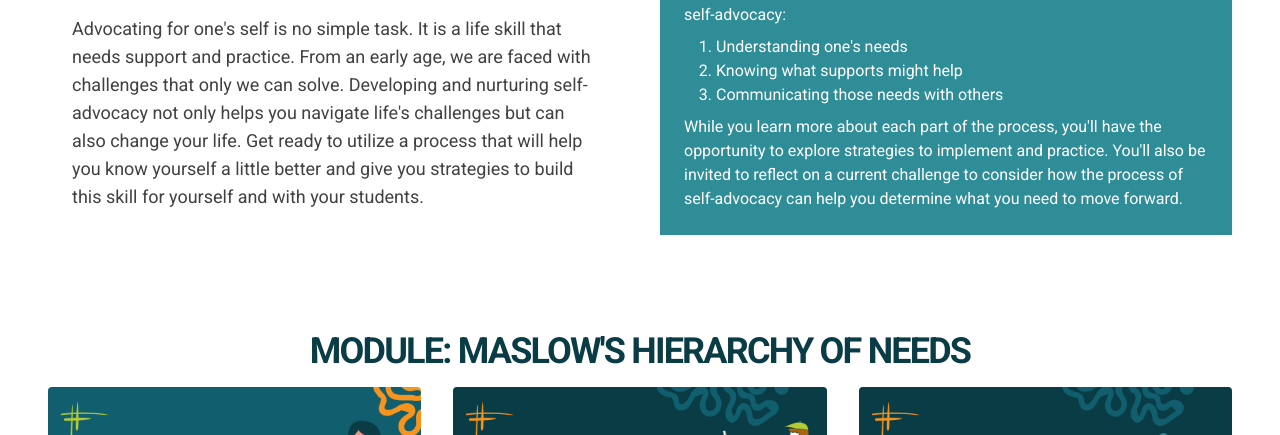
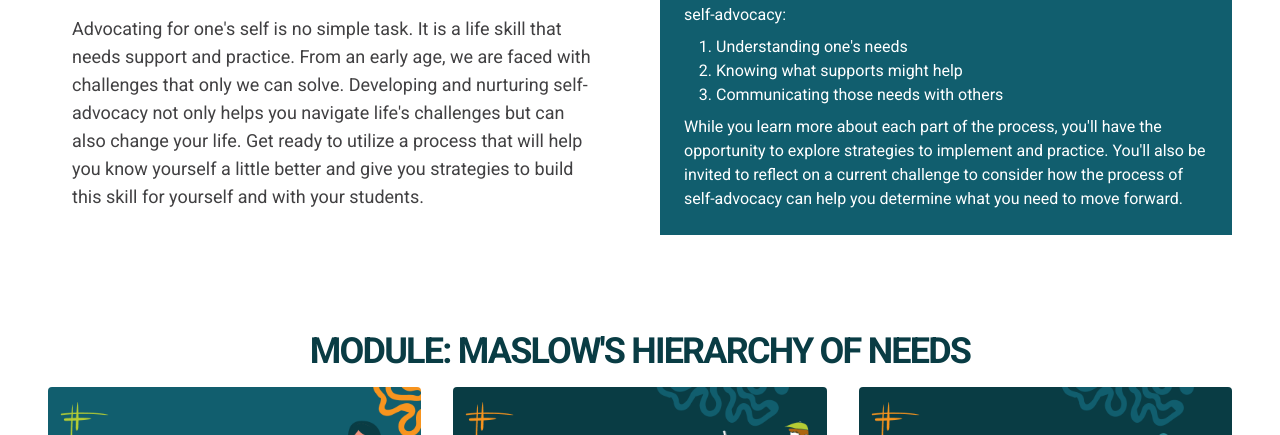
Before and after one commit to robroplol/michigan-virtual-preinterview, a website: page interview-project.html in a window 1280 px wide. Shown: the part 737-1172 px from the top of the page. Drawn offline with Linux system fonts and the light colour scheme; a web font is replaced by a local one.

Commit message:
color contrast tweaks

```diff
--- a/interview-project.html
+++ b/interview-project.html
@@ -57,7 +57,7 @@
               students.
             </p>
           </div>
-          <div class="p-6 bg-light-teal">
+          <div class="p-6 bg-dark-teal">
             <h4
               class="text-3xl text-white font-bold tracking-tighter uppercase mb-4"
             >
```
Also changed, not shown: dist/output.css.
